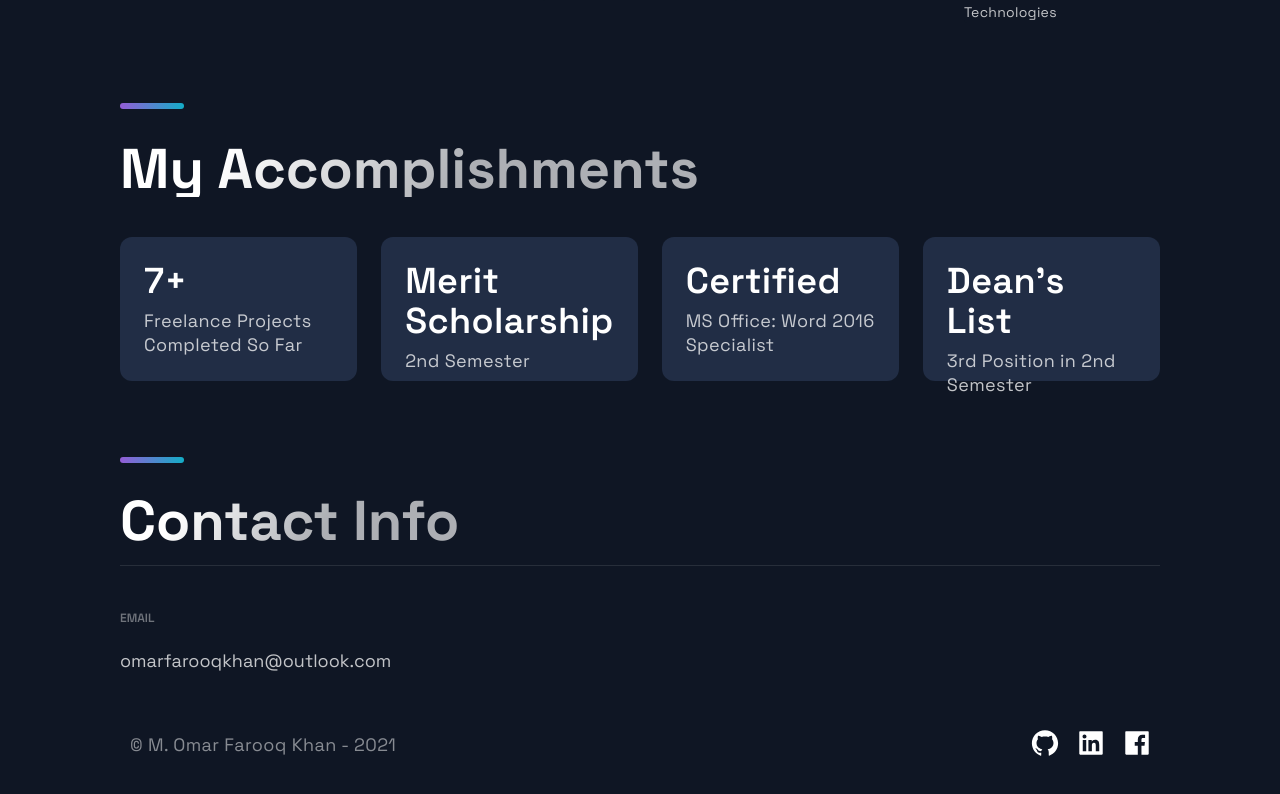
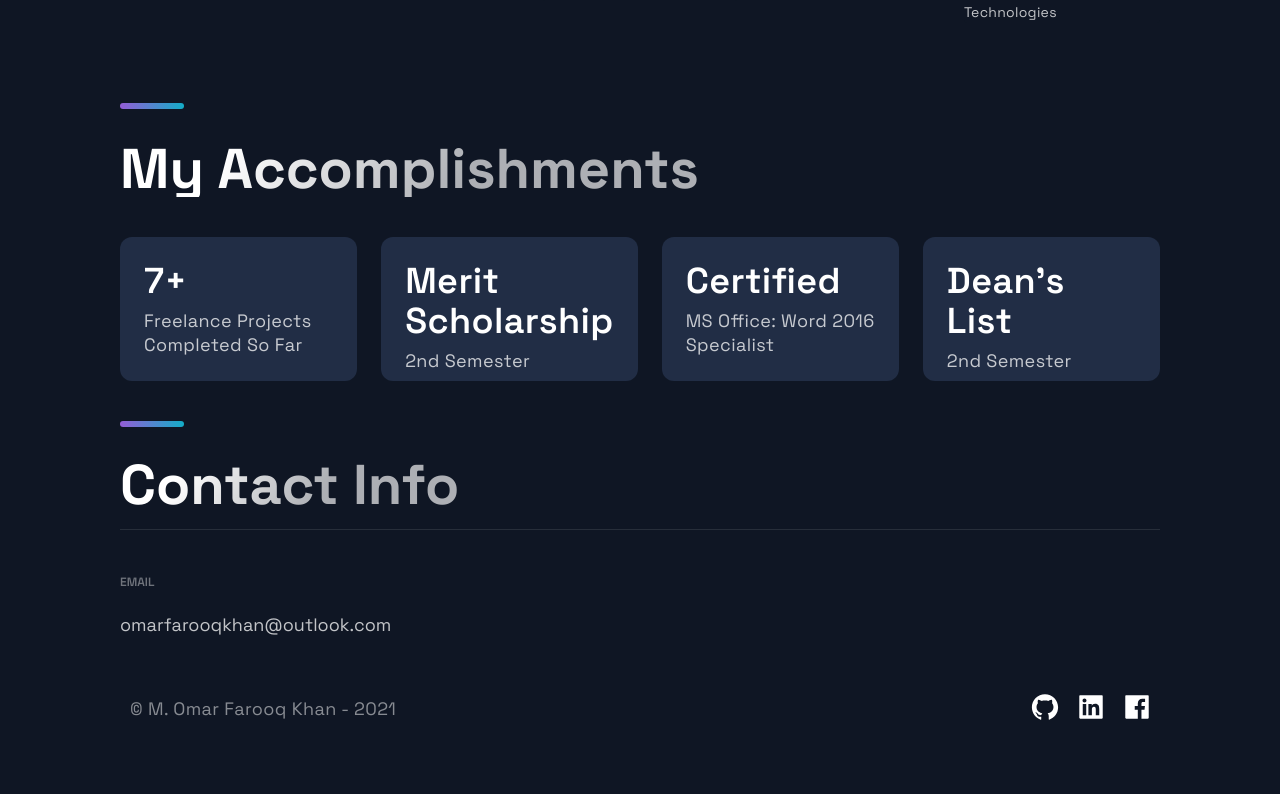
Before and after one commit to omarfarooqkhan1/My-Portfolio, a Next.js app: page / in a window 1280 px wide. Shown: the part 3996-4790 px from the top of the page. Built offline with nearby package versions, Linux system fonts and the light colour scheme.

Commit message:
Fixed Accomplishments Styling

```diff
--- a/src/components/Accomplishments/Accomplishments.js
+++ b/src/components/Accomplishments/Accomplishments.js
@@ -25,7 +25,7 @@ const Accomplishments = () => (
       </Box>
       <Box>
         <BoxNum>{`Dean's List`}</BoxNum>
-        <BoxText>{`3rd Position in 2nd Semester`}</BoxText>
+        <BoxText>{`2nd Semester`}</BoxText>
       </Box>
     </Boxes>
     <SectionDivider />
--- a/src/components/Accomplishments/AccomplishmentsStyles.js
+++ b/src/components/Accomplishments/AccomplishmentsStyles.js
@@ -2,7 +2,6 @@ import styled from "styled-components";
 
 export const Boxes = styled.div`
   width: 100%;
-  height: 180px;
   display: grid;
   grid-template-columns: repeat(4, 1fr);
   gap: 24px;
```
